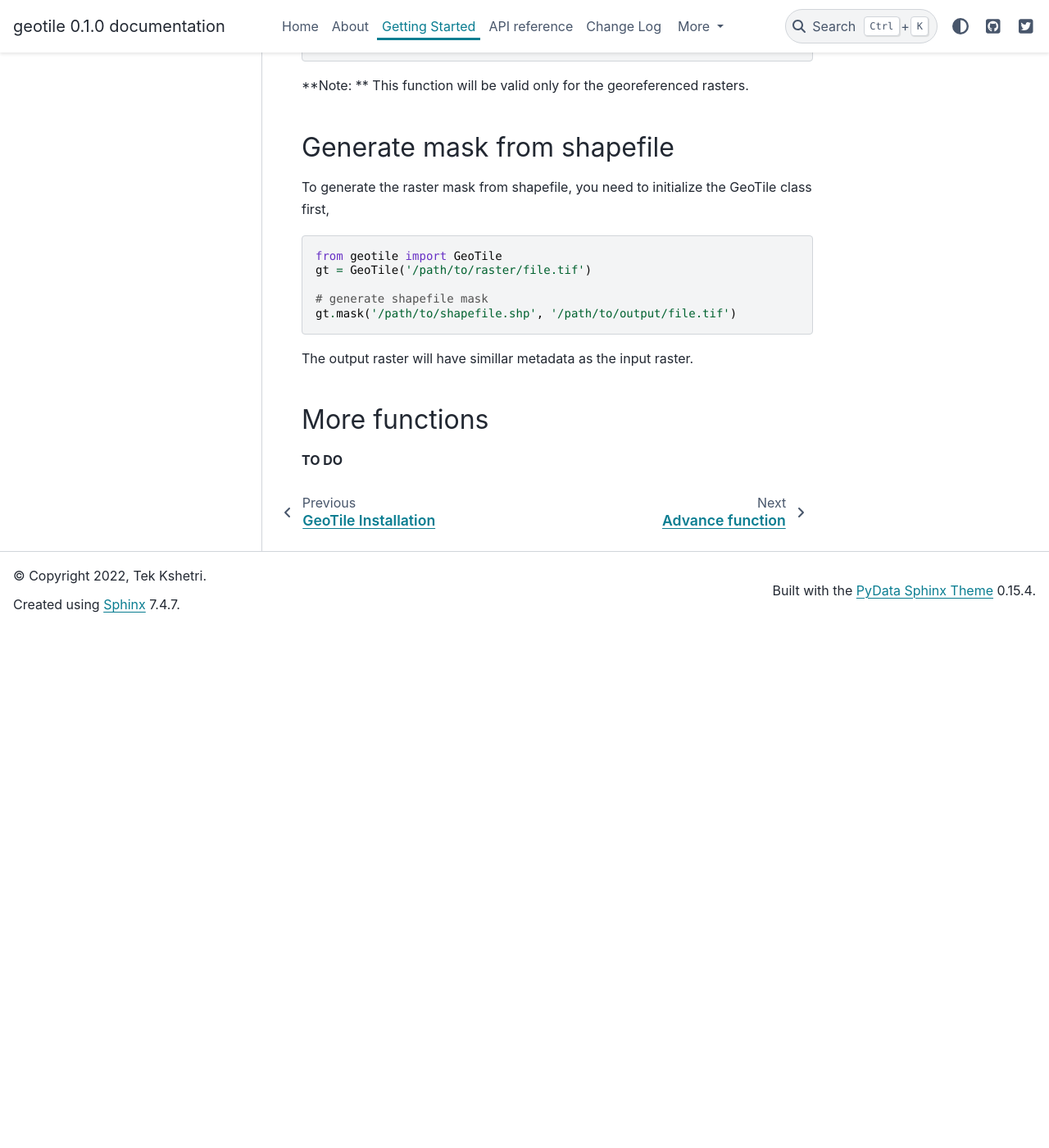
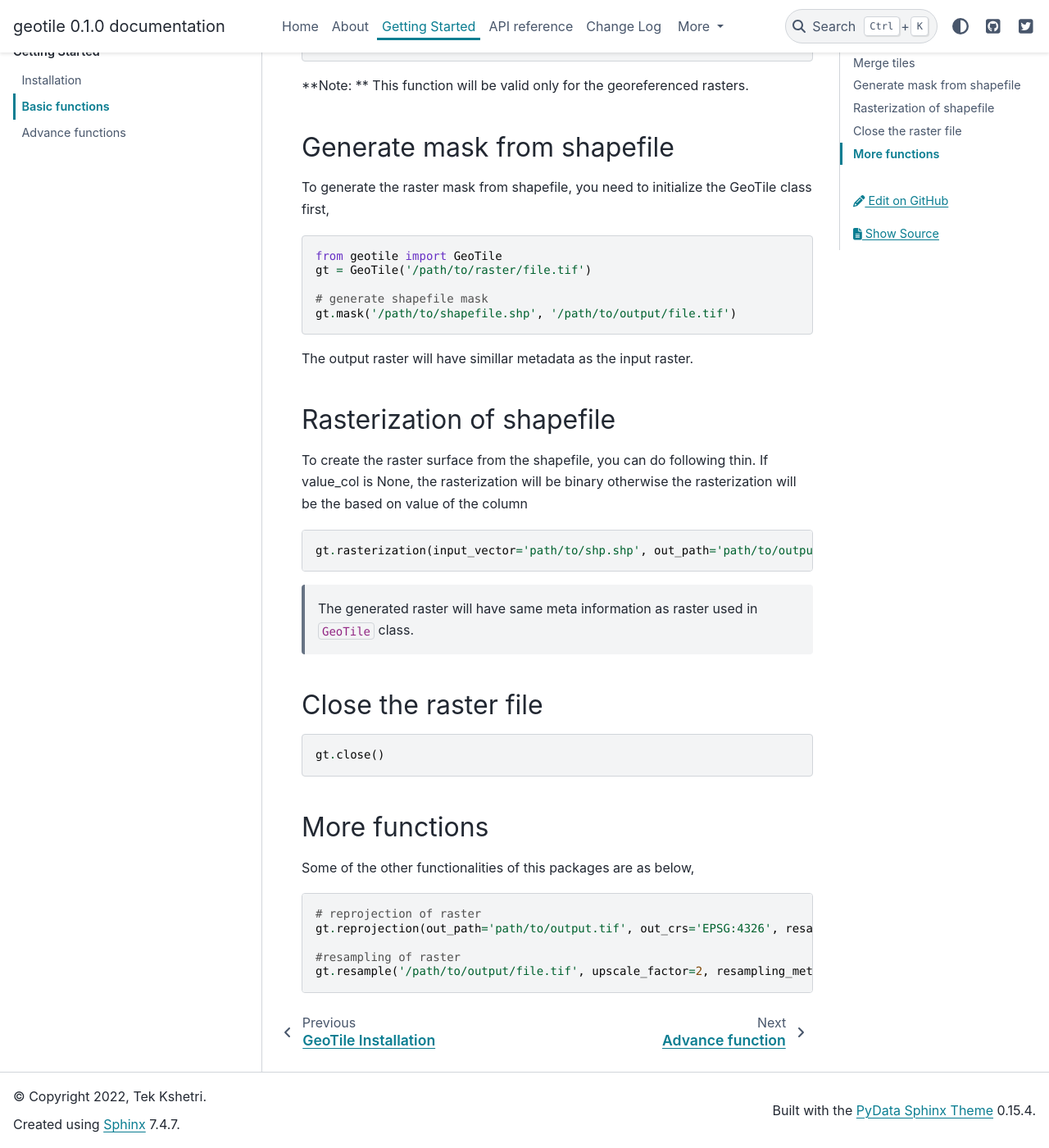
Before and after one commit to osgeonepal/geotile, a Sphinx documentation site: the page built from docs/source/pages/basic.md, in a window 1280 px wide and 1400 px high, scrolled down 1133 px. Shown: the whole window at 82% size. Built offline with Sphinx 7.4.7 and the PyData theme 0.15.4, drawn with Linux system fonts in a browser that asks for light colours; before the commit the page ends 1899 px from its top, so only the background shows below that.

Commit message:
close #9, docs updated

````diff
--- a/docs/source/pages/basic.md
+++ b/docs/source/pages/basic.md
@@ -56,6 +56,30 @@
 
 The output raster will have simillar metadata as the input raster.
 
+## Rasterization of shapefile
+
+To create the raster surface from the shapefile, you can do following thin. If value_col is None, the rasterization will be binary otherwise the rasterization will be the based on value of the column
+
+```python
+gt.rasterization(input_vector='path/to/shp.shp', out_path='path/to/output.tif' value_col=None)
+```
+
+> The generated raster will have same meta information as raster used in `GeoTile` class.
+
+## Close the raster file
+
+```python
+gt.close()
+```
+
 ## More functions
 
-**TO DO**
+Some of the other functionalities of this packages are as below,
+
+```python
+# reprojection of raster
+gt.reprojection(out_path='path/to/output.tif', out_crs='EPSG:4326', resampling_method='nearest')
+
+#resampling of raster
+gt.resample('/path/to/output/file.tif', upscale_factor=2, resampling_method='bilinear')
+```
````
Also changed, not shown: other parts of docs/source/pages/basic.md (+1 -1 lines), 1 other file.
